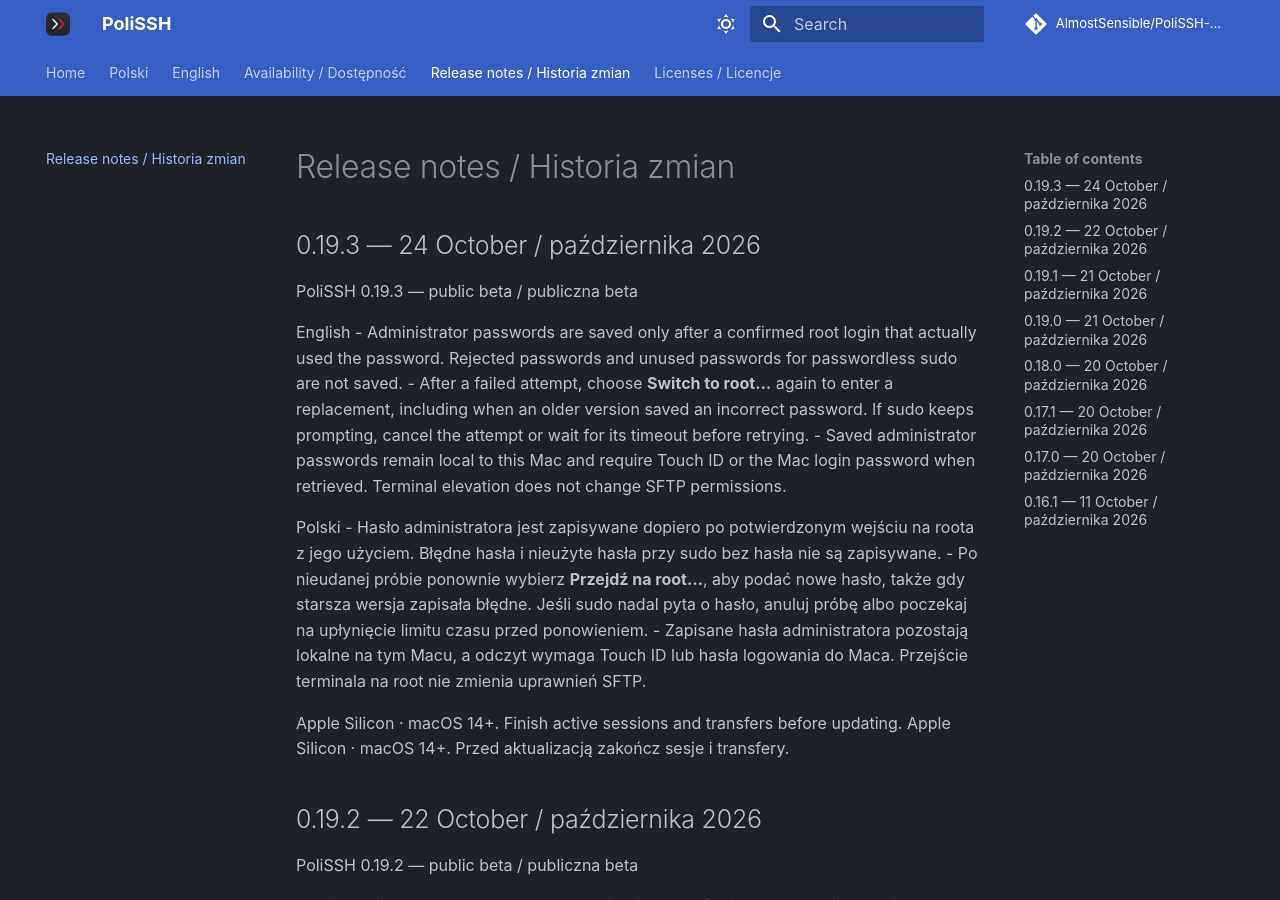
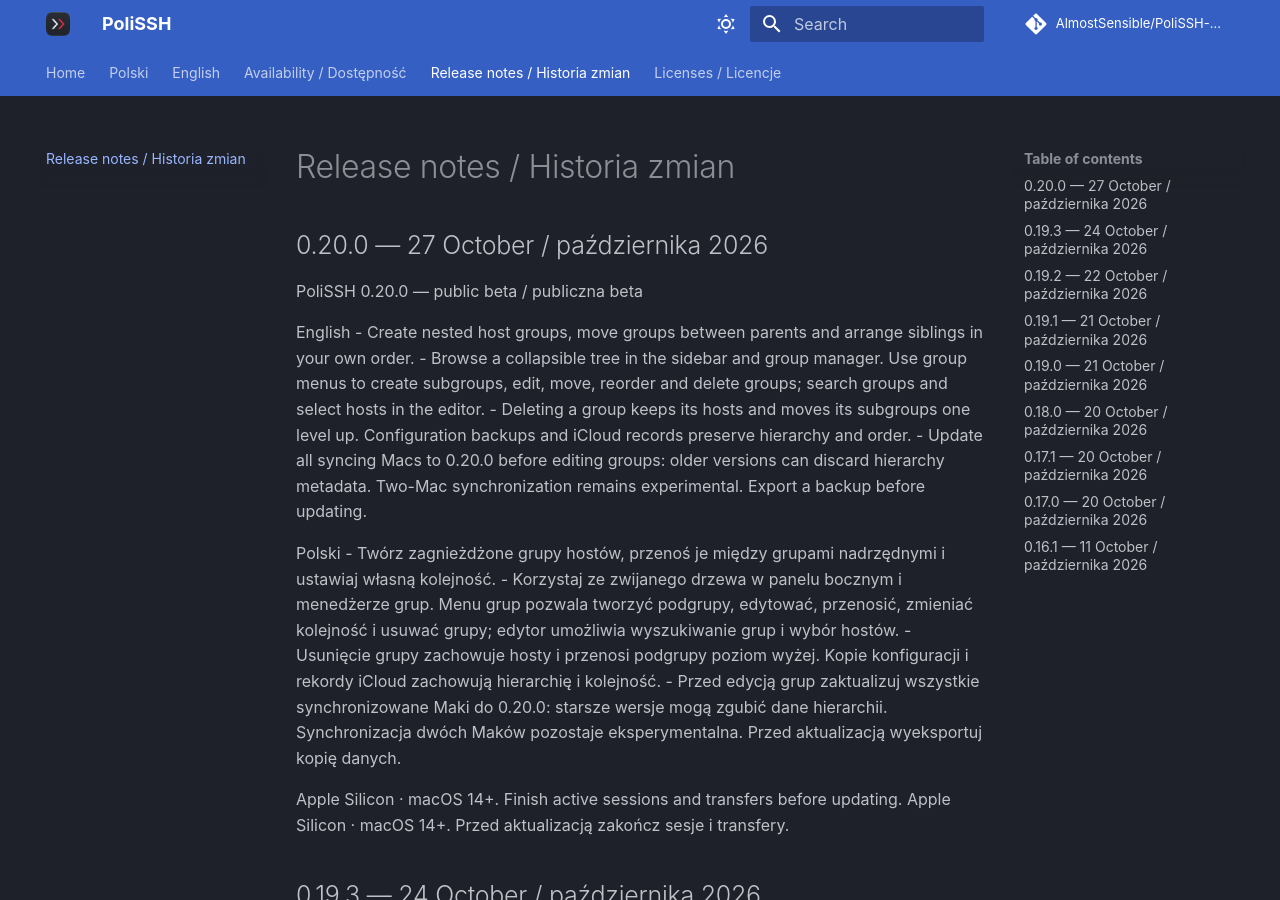
Before and after one commit to AlmostSensible/PoliSSH-docs, an MkDocs documentation site: the page built from docs/releases.md, in a window 1280 px wide and 900 px high. Built offline with MkDocs 1.6.1 and Material for MkDocs 9.7.7, drawn with Linux system fonts in a browser that asks for light colours; comment, search, counter and statistics services are not loaded.

Commit message:
Document PoliSSH 0.20.0 group management

```diff
--- a/docs/releases.md
+++ b/docs/releases.md
@@ -1,4 +1,23 @@
 # Release notes / Historia zmian
+
+## 0.20.0 — 27 October / października 2026
+
+PoliSSH 0.20.0 — public beta / publiczna beta
+
+English
+- Create nested host groups, move groups between parents and arrange siblings in your own order.
+- Browse a collapsible tree in the sidebar and group manager. Use group menus to create subgroups, edit, move, reorder and delete groups; search groups and select hosts in the editor.
+- Deleting a group keeps its hosts and moves its subgroups one level up. Configuration backups and iCloud records preserve hierarchy and order.
+- Update all syncing Macs to 0.20.0 before editing groups: older versions can discard hierarchy metadata. Two-Mac synchronization remains experimental. Export a backup before updating.
+
+Polski
+- Twórz zagnieżdżone grupy hostów, przenoś je między grupami nadrzędnymi i ustawiaj własną kolejność.
+- Korzystaj ze zwijanego drzewa w panelu bocznym i menedżerze grup. Menu grup pozwala tworzyć podgrupy, edytować, przenosić, zmieniać kolejność i usuwać grupy; edytor umożliwia wyszukiwanie grup i wybór hostów.
+- Usunięcie grupy zachowuje hosty i przenosi podgrupy poziom wyżej. Kopie konfiguracji i rekordy iCloud zachowują hierarchię i kolejność.
+- Przed edycją grup zaktualizuj wszystkie synchronizowane Maki do 0.20.0: starsze wersje mogą zgubić dane hierarchii. Synchronizacja dwóch Maków pozostaje eksperymentalna. Przed aktualizacją wyeksportuj kopię danych.
+
+Apple Silicon · macOS 14+. Finish active sessions and transfers before updating.
+Apple Silicon · macOS 14+. Przed aktualizacją zakończ sesje i transfery.
 
 ## 0.19.3 — 24 October / października 2026
 
```
